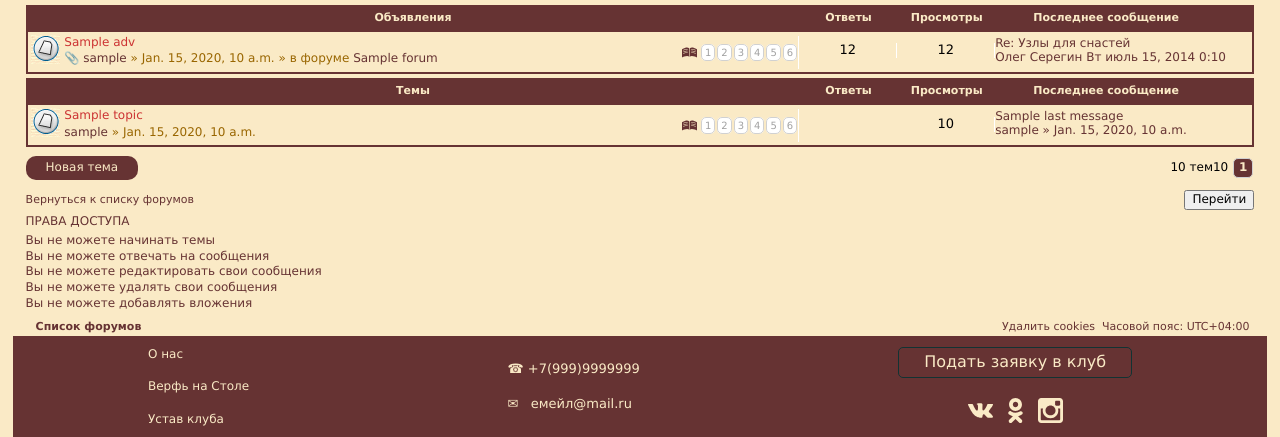
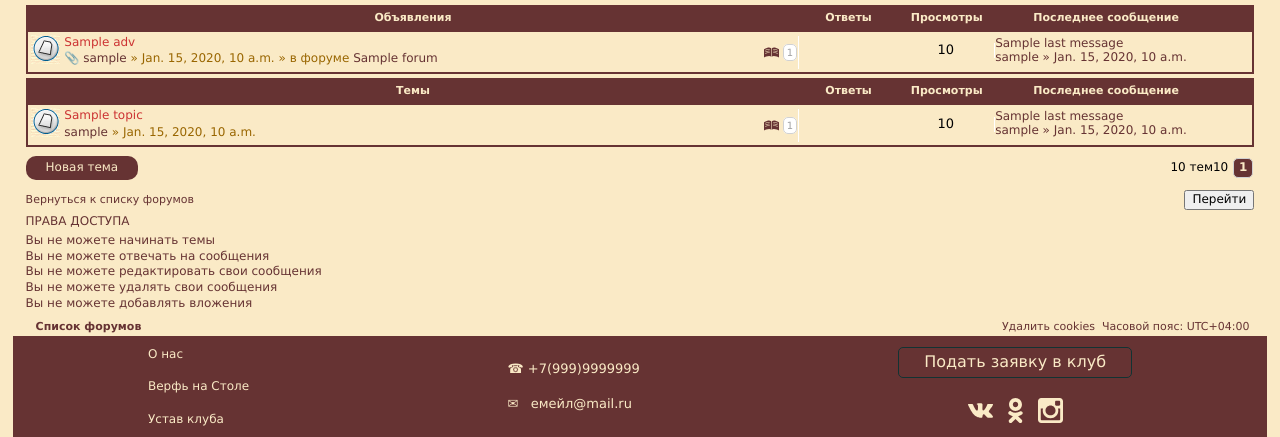
Before and after one commit to AndreyBaitov/forums, a Django app: template board/app_forums/templates/forum.html in a window 1280 px wide. Shown: the part 285-722 px from the top of the page. Run offline with Django 3.2, Linux system fonts and the light colour scheme; the template is opened without the code that fills it: most values are stand-ins (such as "Sample title", 1, 10 or a date in 2020).

Commit message:
Добавил отметку и навигацию по страницам тем

```diff
--- a/board/app_forums/templates/forum.html
+++ b/board/app_forums/templates/forum.html
@@ -31,7 +31,7 @@
             </div>
             <div class="right-part-nav-above-topics-forms">
                 <div class="forum-topics">{{sum_topics_on_forum}} тем{{sum_ending}}&nbsp;</div>
-
+                {% if pages%}
                     {% if sum_pages > 7 %}  <!--Если страниц больше 7, то появляется иконка перехода на номер страницы -->
                     <div class="goto-page"><a class="goto-page-link" href="/popup-goto-page/">&#8629;</a></div>
                     {% endif%}
@@ -54,6 +54,8 @@
 
                     {% if current_page < sum_pages %}
                     <a class="page-link page-arrow-right" href="/forum/{{forum.id}}/page/{{current_page|add:1}}/">&gt;</a>
+                    {% endif %}
+
                 {% endif %}
             </div>
         </div>
@@ -93,34 +95,38 @@
                     </ul>
 
                     <ul class="topic-pages">
-                        <!-- Надо подумать как организовать перенос этой информации на страницу-->
-                        <!-- {% for page, number_page in topic_pages %}-->
-                        <!-- {% if page == '...' %}-->
-                        <!-- ... -->
-                        <!-- {% else %}-->
-                        <!-- <li><a class="topic-info-page-link" href="/topic/{adv.id}/page/1/">1</a></li>-->
-                        <!-- {% endif %}-->
-                        <!-- {% endfor %}-->
+                        {% if adv.pages%}
                         <li><img src="{% static 'img/pages-icon.svg'%}" class="pages-icon"></li>
-                        <li><a class="topic-info-page-link" href="/topic/{adv.id}/page/1/">1</a></li>
-                        <li><a class="topic-info-page-link" href="/topic/{adv.id}/page/1/">2</a></li>
-                        <li><a class="topic-info-page-link" href="/topic/{adv.id}/page/1/">3</a></li>
-                        <li><a class="topic-info-page-link" href="/topic/{adv.id}/page/1/">4</a></li>
-                        <li><a class="topic-info-page-link" href="/topic/{adv.id}/page/1/">5</a></li>
-                        <li><a class="topic-info-page-link" href="/topic/{adv.id}/page/1/">6</a></li>
+                        {% endif %}
+                        {% for page, number_page in adv.pages %}
+                            {% if page == '...' %}
+                                <li>...</li>
+                            {% else %}
+                                <li><a class="topic-info-page-link" href="/topic/{{adv.id}}/page/{{number_page}}/">{{page}}</a></li>
+                            {% endif %}
+                        {% endfor %}
                     </ul>
                 </li>
-                <li class="forum number-topics">12
+                <li class="forum number-topics">{{adv.messages}}
                 </li>
-                <li class="forum number-views">12
+                <li class="forum number-views">{{adv.counted_views}}
                 </li>
                  <li class="forum last-message">
                     <ul class="last-message-list">
                         <li class="last-message-item last-message-topic">
-                            <a href="#">Re: Узлы для снастей</a>
+                            {% if adv.last_message.title %}
+                            <a href="/message/{{adv.last_message.id}}/">{{adv.last_message.title}}</a>
+                            {% else %}
+                            <a href="/message/{{adv.last_message.id}}/">Re:...</a>
+                            {% endif %}
                         </li>
                         <li class="last-message-item last-message-info">
-                            <a href="#">Олег Серегин</a>  Вт июль 15, 2014 0:10
+                           {% if adv.last_message.user.status == 'admin' %}
+                            <a href="/user/{{adv.last_message.user.id}}/" class="admin-link">{{adv.last_message.user.username}} </a>
+                            {% else %}
+                            <a href="/user/{{adv.last_message.user.id}}/" class="user-link">{{adv.last_message.user.username}} </a>
+                            {% endif %}
+                            &raquo; {{adv.last_message.created_at}}
                         </li>
                     </ul>
                 </li>
@@ -164,21 +170,16 @@
                     </ul>
 
                     <ul class="topic-pages">
-                    <!-- Надо подумать как организовать перенос этой информации на страницу-->
-                    <!-- {% for page, number_page in topic_pages %}-->
-                    <!-- {% if page == '...' %}-->
-                    <!-- ... -->
-                    <!-- {% else %}-->
-                    <!-- <li><a class="topic-info-page-link" href="/topic/{topic.id}/page/1/">1</a></li>-->
-                    <!-- {% endif %}-->
-                    <!-- {% endfor %}-->
+                        {% if topic.pages%}
                         <li><img src="{% static 'img/pages-icon.svg'%}" class="pages-icon"></li>
-                    <li><a class="topic-info-page-link" href="/topic/{adv.id}/page/1/">1</a></li>
-                    <li><a class="topic-info-page-link" href="/topic/{adv.id}/page/1/">2</a></li>
-                    <li><a class="topic-info-page-link" href="/topic/{adv.id}/page/1/">3</a></li>
-                    <li><a class="topic-info-page-link" href="/topic/{adv.id}/page/1/">4</a></li>
-                    <li><a class="topic-info-page-link" href="/topic/{adv.id}/page/1/">5</a></li>
-                    <li><a class="topic-info-page-link" href="/topic/{adv.id}/page/1/">6</a></li>
+                        {% endif %}
+                        {% for page, number_page in topic.pages %}
+                            {% if page == '...' %}
+                                <li>...</li>
+                            {% else %}
+                                <li><a class="topic-info-page-link" href="/topic/{{topic.id}}/page/{{number_page}}/">{{page}}</a></li>
+                            {% endif %}
+                        {% endfor %}
                     </ul>
                 </li>
                 <li class="forum number-topics">{{topic.messages}}
@@ -234,7 +235,7 @@
 
             <div class="right-part-nav-above-topics-forms">
                 <div class="forum-topics">{{sum_topics_on_forum}} тем{{sum_ending}}&nbsp;</div>
-
+                {% if pages%}
                     {% if sum_pages > 7 %}  <!--Если страниц больше 7, то появляется иконка перехода на номер страницы -->
                     <div class="goto-page"><a class="goto-page-link" href="/popup-goto-page/">&#8629;</a></div>
                     {% endif%}
@@ -257,6 +258,7 @@
 
                     {% if current_page < sum_pages %}
                     <a class="page-link page-arrow-right" href="/forum/{{forum.id}}/page/{{current_page|add:1}}/">&gt;</a>
+                    {% endif %}
                 {% endif %}
             </div>
         </div>
--- a/board/app_forums/views.py
+++ b/board/app_forums/views.py
@@ -61,6 +61,7 @@
                 topics = Topics.objects.filter(forum=forum).order_by('-updated_at')[0 + (page - 1) * 15:]
         for topic in topics:
             topic.messages = len(Messages.objects.filter(topic=topic))-1
+            topic.pages = list_pages(1, math.ceil(topic.messages / 50))
             topic.last_message = Messages.objects.filter(topic=topic).order_by('created_at').last()
         sum_pages = math.ceil(sum_topics_on_forum / 15)
         pages = list_pages(page,sum_pages)
@@ -87,6 +88,8 @@
 
 def list_pages(page, sum):
     '''Функция выдающая список строк для отображения страниц, как тем в форме, так и сообщений в теме'''
+    if sum == 1:
+        return None
     if sum < 8:
         return [(str(x),x) for x in range(1,sum+1)]
     if page < 5:
```
Lines whose indentation alone changed are shown as unchanged.
